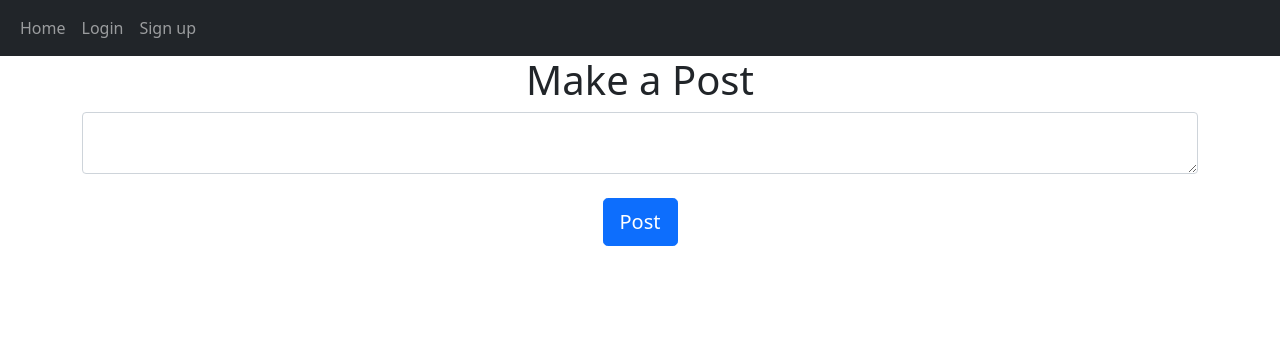
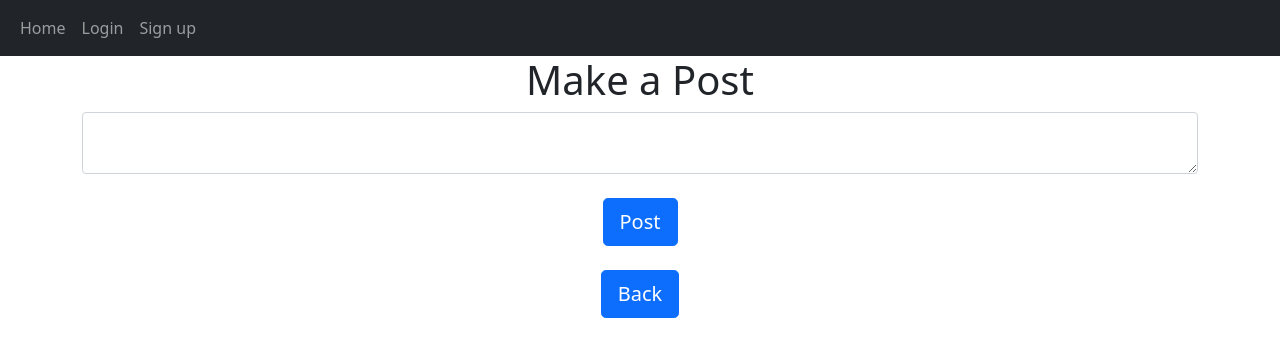
Before and after one commit to PerezChris99/SM-flask, a Flask app: template website/templates/create_post.html in a window 1280 px wide. Shown: the top 357 px of the page. Run offline with Flask 2, Linux system fonts and the light colour scheme; the template is opened without the code that fills it, so the values that code supplies are empty.

Commit message:
back to home button

```diff
--- a/website/templates/create_post.html
+++ b/website/templates/create_post.html
@@ -8,4 +8,8 @@
         <button type="submit" class="btn btn-lg btn-primary">Post</button>
     </div>
 </form>
+<br>
+<div align="center">
+    <a href="/home"><button type="button" class="btn btn-lg btn-primary">Back</button></a>
+</div>
 {% endblock %}
```
